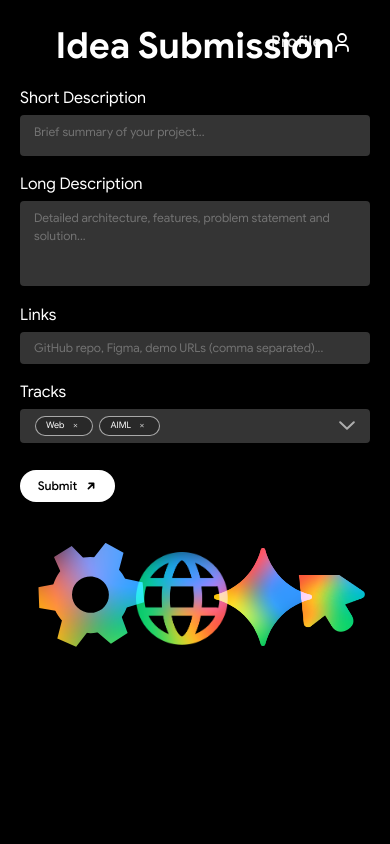
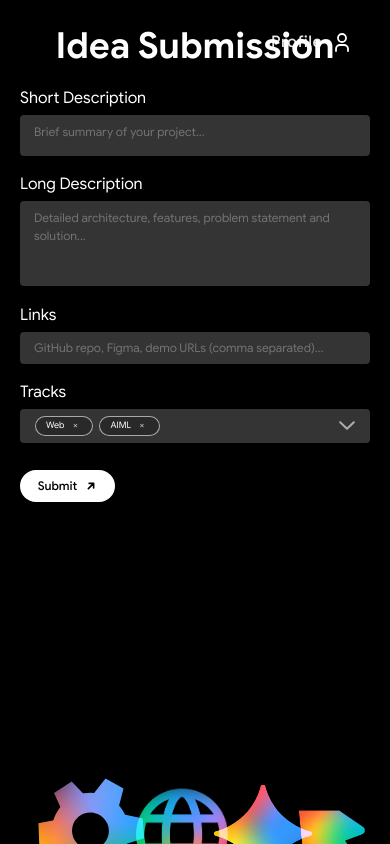
Before and after one commit to GDGVIT/Devjams26-Frontend, a Next.js app in the folder devjams/: page /idea/submission in a window 390 px wide. Built offline with nearby package versions, Linux system fonts and the light colour scheme; a web font is replaced by a local one.

Commit message:
fix(idea-submission): anchor 4-logos banner to mobile screen bottom with 60% visibility

```diff
--- a/devjams/app/idea/submission/page.tsx
+++ b/devjams/app/idea/submission/page.tsx
@@ -92,9 +92,9 @@ export default function IdeaSubmissionPage() {
           <path d="M6 21v-2a4 4 0 0 1 4-4h4a4 4 0 0 1 4 4v2" />
         </svg>
       </Link>
-      {/* 4 Logos Blend Banner: Top on Desktop, Down at the bottom on Mobile (Group 1948755625) */}
+      {/* 4 Logos Blend Banner: Top on Desktop, Anchored to bottom of screen (60% visible) on Mobile */}
       <div
-        className="order-last md:order-first relative pointer-events-none z-10 w-full max-w-[340px] md:max-w-[848px] h-[124px] md:h-[clamp(140px,22vw,314px)] mt-8 md:-mt-[clamp(24px,5vw,135px)] flex items-center justify-center overflow-visible flex-shrink-0"
+        className="fixed md:relative bottom-0 md:bottom-auto left-1/2 md:left-auto -translate-x-1/2 md:translate-x-0 translate-y-[40%] md:translate-y-0 pointer-events-none z-10 w-full max-w-[340px] md:max-w-[848px] h-[124px] md:h-[clamp(140px,22vw,314px)] md:-mt-[clamp(24px,5vw,135px)] flex items-center justify-center overflow-visible flex-shrink-0"
         aria-hidden="true"
       >
         <div className="relative w-full h-full flex items-center justify-center">
```
